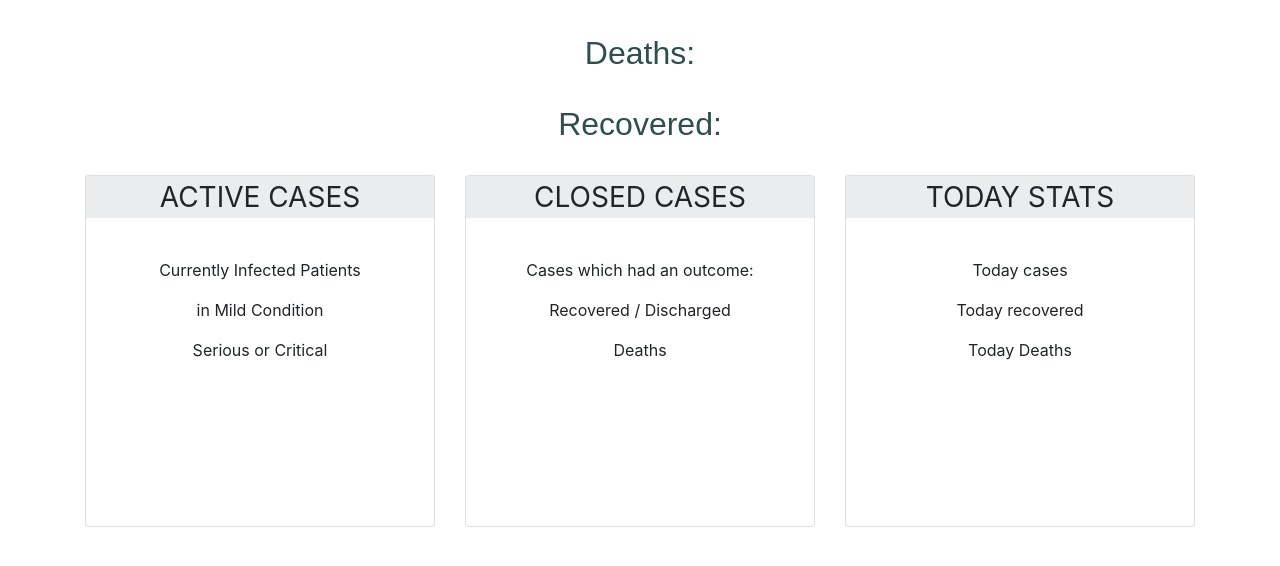
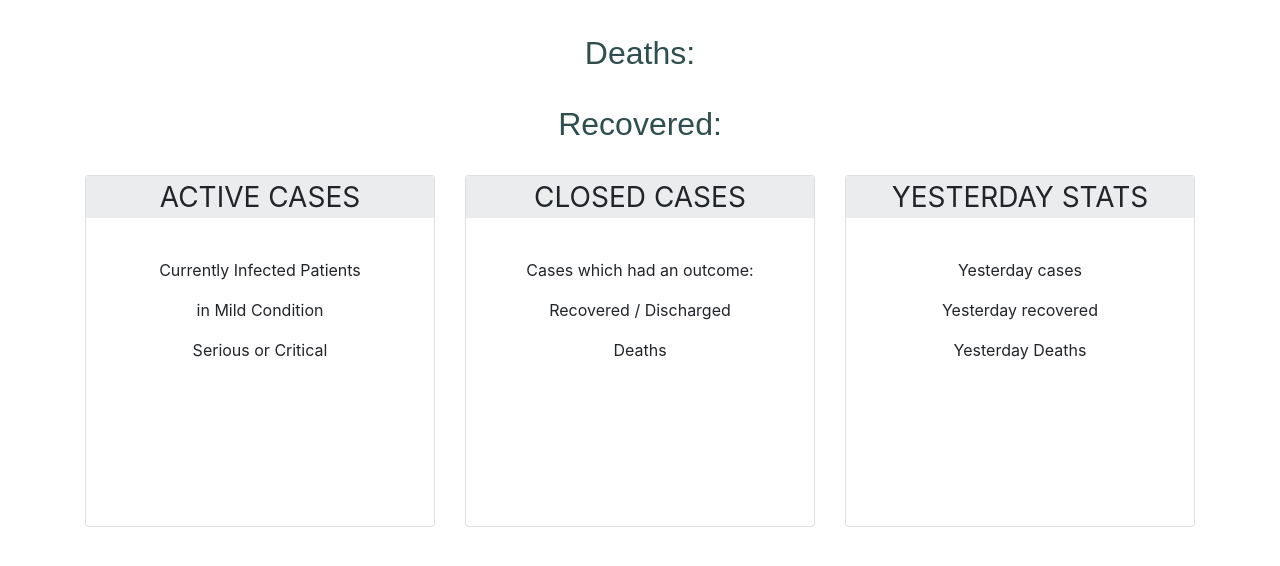
Before and after one commit to preetmodh/Covid-19-Helper, a Flask app: template template/country.html in a window 1280 px wide. Shown: the part 157-723 px from the top of the page. Run offline with Flask 2, Linux system fonts and the light colour scheme; the template is opened without the code that fills it, so the values that code supplies are empty; some libraries are stand-ins or nearby versions.

Commit message:
Update country.html

```diff
--- a/template/country.html
+++ b/template/country.html
@@ -56,14 +56,14 @@
     <!-- third Card -->
     <div class="col-sm col-xs-12">
       <div class="card" style="height: 22rem; width:auto;">
-      <div class="card-title">TODAY STATS</div>
+      <div class="card-title">YESTERDAY STATS</div>
     <div class="card-body">
       <h3 style="text-align: center;">{{todaycases}}</h3>
-      <p style="text-align: center;">Today cases</p>
+      <p style="text-align: center;">Yesterday cases</p>
       <div style="text-align: center; font-size: 24px; color: rgb(126, 207, 48);"><b>{{todayrecovered}}</b></div>
-      <p style="text-align: center;">Today recovered</p>
+      <p style="text-align: center;">Yesterday recovered</p>
       <div style="text-align: center; font-size: 24px; color:crimson"><b>{{todaydeaths}}</b></div>
-      <p style="text-align: center;">Today Deaths</p>
+      <p style="text-align: center;">Yesterday Deaths</p>
     </div>
     </div>
   </div>
```
